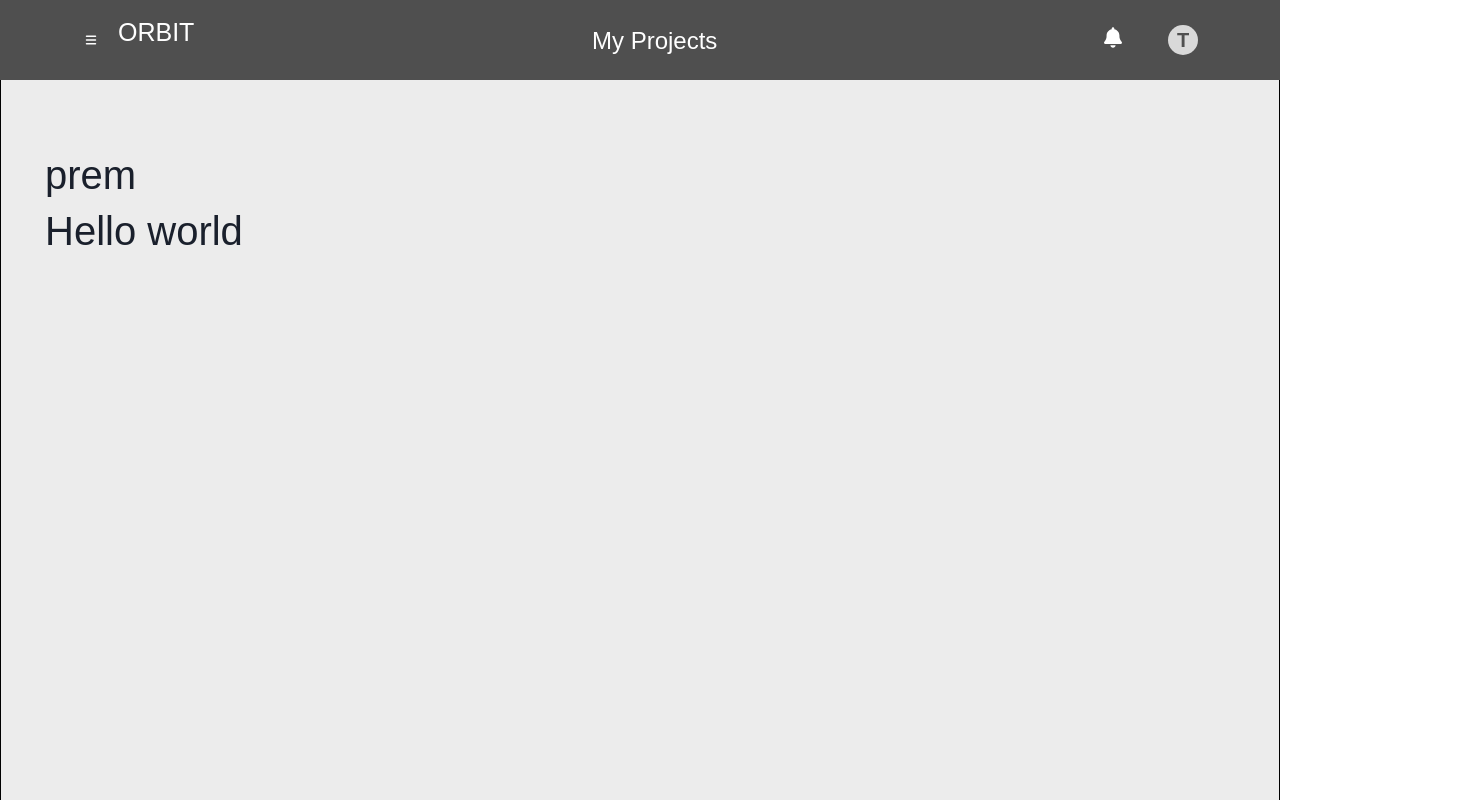
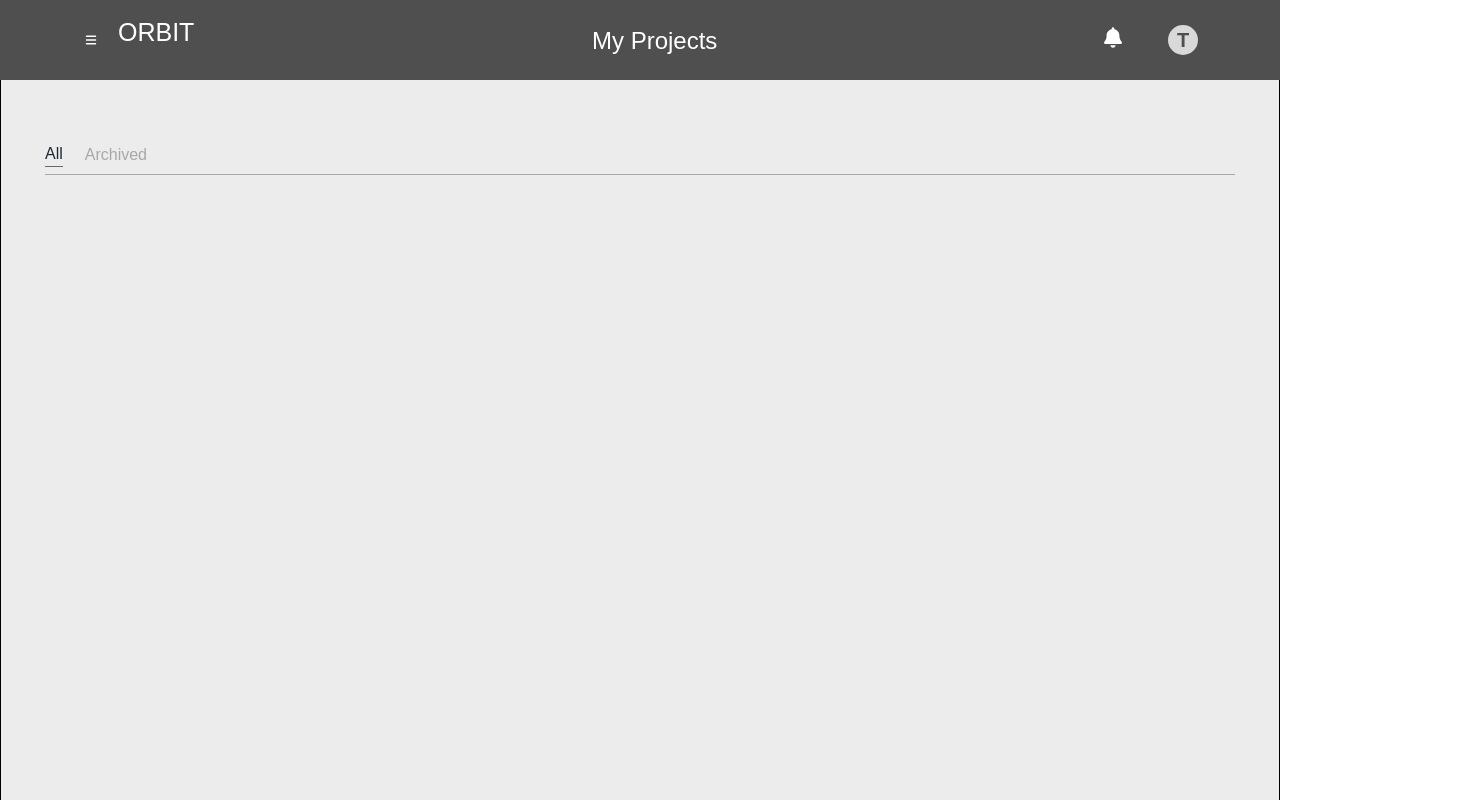
Before and after one commit to prem-dockare/ecrf-clone, a React (Create React App) app in the folder ecrf-app/: page / in a window 1280 px wide. Shown: the top 800 px of the page, 1467 px wide, since content can reach past the window. Built offline with nearby package versions, Linux system fonts and the light colour scheme.

Commit message:
created filters for projects

```diff
--- a/ecrf-app/src/components/Projects/Projects.jsx
+++ b/ecrf-app/src/components/Projects/Projects.jsx
@@ -1,11 +1,11 @@
 import React from "react";
 import NavBar from "./components/NavBar/NavBar";
-import Tabs from "./components/Tabs/Tabs";
+import TabsPanel from "./components/Tabs/Tabs";
 const Projects = () => {
   return (
     <>
       <NavBar />
-      <Tabs />
+      <TabsPanel />
     </>
   );
 };
--- a/ecrf-app/src/components/Projects/components/Tabs/Tabs.jsx
+++ b/ecrf-app/src/components/Projects/components/Tabs/Tabs.jsx
@@ -1,13 +1,30 @@
 import React from "react";
+import { useState } from "react";
 import "./components/styles.css";
-
-const Tabs = () => {
+const TabsPanel = () => {
+  const [selctedItem, setSelectedItem] = useState("All");
+  const select = (e) => {
+    setSelectedItem(e);
+  };
   return (
-    <div className="tabs">
-      <h1>prem</h1>
-      <h1>Hello world</h1>
+    <div className="tabs d-flex">
+      <div className="d-flex flexContainer justify-content-between align-items-center">
+        {[{ value: "All" }, { value: "Archived" }].map((ele) => (
+          <p
+            key={ele.value}
+            onClick={() => {
+              select(ele.value);
+            }}
+            className={
+              selctedItem === ele.value ? "texts selectedItem" : "texts"
+            }
+          >
+            {ele.value}
+          </p>
+        ))}
+      </div>
     </div>
   );
 };
 
-export default Tabs;
+export default TabsPanel;
--- a/ecrf-app/src/components/Projects/components/Tabs/components/styles.css
+++ b/ecrf-app/src/components/Projects/components/Tabs/components/styles.css
@@ -1,7 +1,24 @@
 .tabs {
   position: absolute;
-  width: 1422px;
+  /* width: 1422px; */
+  max-width: 100%;
   height: 24px;
   left: 45px;
+  right: 45px;
   top: 151px;
+  border-bottom: 0.5px solid #a8a8a8;
 }
+.flexContainer {
+  width: 102px;
+  /* border: 1px solid black; */
+  /* height: 2px; */
+}
+.texts {
+  cursor: pointer;
+  color: #a8a8a8;
+  transition: all 0.3s ease;
+}
+.selectedItem {
+  color: #1b2a37;
+  border-bottom: 1.5px solid #696969;
+}
```
